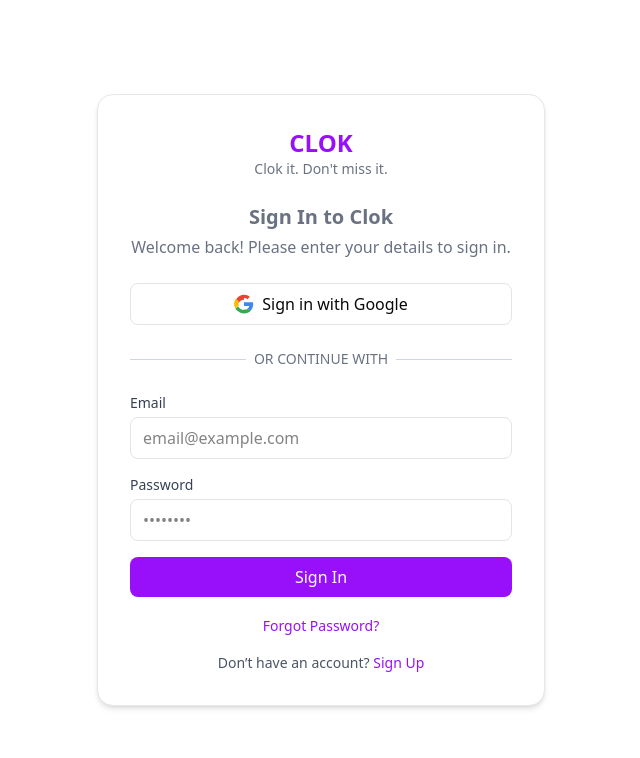
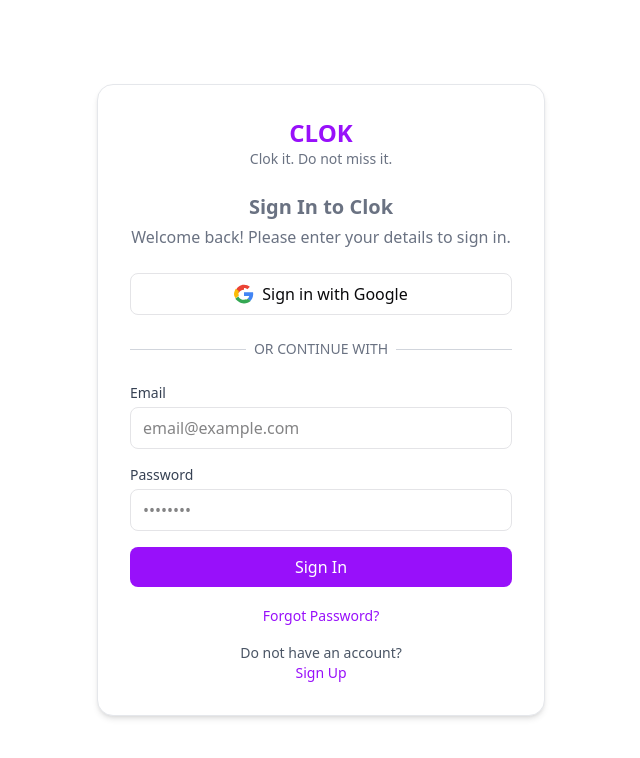
Before and after one commit to Annu650/Clok, a Next.js app in the folder frontend/: page /Auth in a window 1280 px wide. Shown: the top 758 px of the page, without its empty margins (319-959 px from the left). Built offline with nearby package versions, Linux system fonts and the light colour scheme.

Commit message:
fix : Eslint errors

```diff
--- a/frontend/src/app/Auth/page.tsx
+++ b/frontend/src/app/Auth/page.tsx
@@ -7,7 +7,7 @@
         {/* Logo */}
         <div className="flex justify-center mb-6 flex-col items-center">
           <h1 className="text-2xl font-bold text-purple-600">CLOK</h1>
-          <p className="text-sm text-gray-500">Clok it. Don't miss it.</p>
+          <p className="text-sm text-gray-500">Clok it. Do not miss it.</p>
         </div>
 
         {/* Title */}
@@ -91,7 +91,8 @@
 
         {/* Sign Up */}
         <p className="mt-4 text-sm text-center text-gray-600">
-          Don’t have an account?{" "}
+          <p>Do not have an account?</p>
+          {" "}
           <a href="#" className="text-purple-600 font-medium hover:underline">
             Sign Up
           </a>
--- a/frontend/src/app/Jobs/page.tsx
+++ b/frontend/src/app/Jobs/page.tsx
@@ -3,7 +3,6 @@
 import Sidebar from "@/components/common/Sidebar";
 import { Button } from "@/components/ui/button";
 import { Input } from "@/components/ui/input";
-import { Select, SelectTrigger, SelectValue, SelectContent, SelectItem } from "@/components/ui/select";
 
 export default function Jobs() {
   const [jobs, setJobs] = useState([
@@ -30,8 +29,9 @@
     deadline: "",
     status: "To Apply",
   });
-
-  const handleChange = (e:any) => {
+  const handleChange = (
+    e: React.ChangeEvent<HTMLInputElement | HTMLSelectElement | HTMLTextAreaElement>
+  ) => {
     const { name, value } = e.target;
     setFormData({ ...formData, [name]: value });
   };
@@ -122,13 +122,12 @@
                   <td className="p-2">{job.deadline}</td>
                   <td className="p-2">
                     <span
-                      className={`px-3 py-1 text-xs rounded-full ${
-                        job.status === "Applied"
+                      className={`px-3 py-1 text-xs rounded-full ${job.status === "Applied"
                           ? "bg-blue-100 text-blue-700"
                           : job.status === "Rejected"
-                          ? "bg-red-100 text-red-700"
-                          : "bg-gray-100 text-gray-700"
-                      }`}
+                            ? "bg-red-100 text-red-700"
+                            : "bg-gray-100 text-gray-700"
+                        }`}
                     >
                       {job.status}
                     </span>
```
